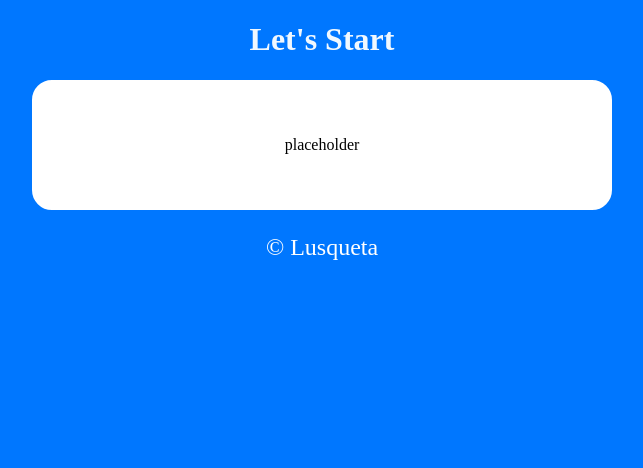
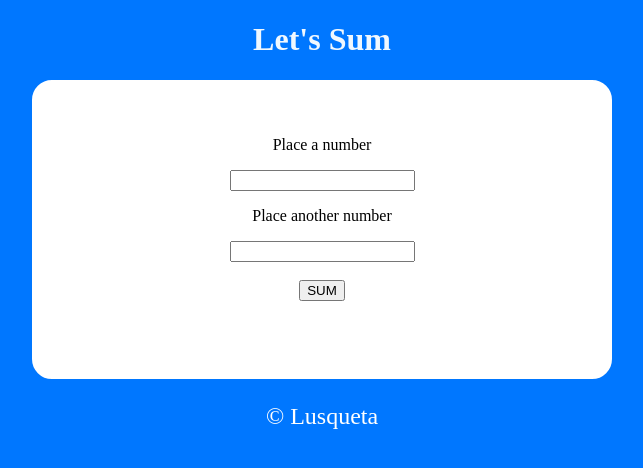
Before and after one commit to AlessandroLemos/my_activities, a plain HTML site: page Ex005/Model.html in a window 1280 px wide. Shown: the whole page, without its empty margins (318-961 px from the left). Drawn offline with Linux system fonts and the light colour scheme.

Commit message:
End of this exercise

```diff
--- a/Ex005/Model.html
+++ b/Ex005/Model.html
@@ -3,16 +3,22 @@
 <head>
     <meta charset="UTF-8">
     <meta name="viewport" content="width=device-width, initial-scale=1.0">
-    <title>Model</title>
+    <title>Calculator of Sum</title>
     <link rel="stylesheet" href="styles.css">
 </head>
 <body>
     <header>
-        <h1>Let's Start</h1>
+        <h1>Let's Sum</h1>
     </header>
     <section>
        <div id="first__div">
-        <p>placeholder</p>
+        <p>Place a number</p>
+        <input type="number" id="num1">
+        <p>Place another number</p>
+        <input type="number" id="num2"><br><br>
+        <button onclick="sum()">SUM</button><br><br>
+        <h2 id="comment"></h2>
+
        </div>
     </section>
     <footer>
--- a/Ex005/script.js
+++ b/Ex005/script.js
@@ -0,0 +1,11 @@
+function sum(){
+        let n1 = Number(document.getElementById('num1').value, 10);
+        let n2 = Number(document.getElementById('num2').value, 10);
+            if (n1 === 0 || n2 === 0){
+            alert('Try again')
+            } else {
+
+            document.getElementById('comment').innerHTML = `The answer is ${(n1+n2)}`
+}
+
+}
--- a/Ex005/styles.css
+++ b/Ex005/styles.css
@@ -2,7 +2,7 @@
     text-align: center;
 }
 
-h1, h2{
+h1{
     color: aliceblue;
 }
 
```
